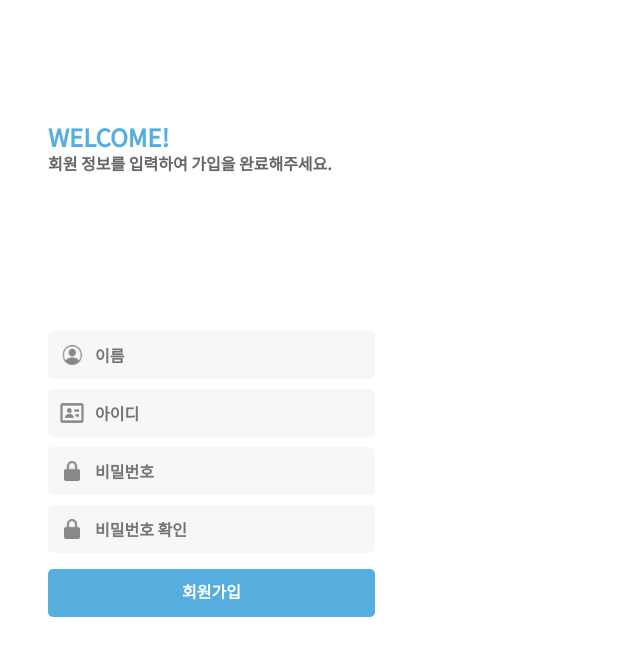
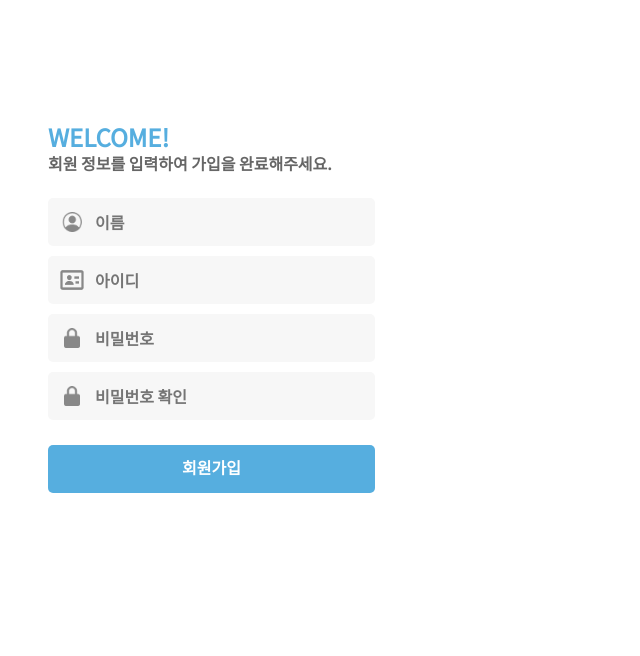
Before and after one commit to hyunseo-han/BaroBorrow_Hackerthon_Front, a React (Create React App) app: page /SignUp in a window 1280 px wide. Shown: the top 656 px of the page, without its empty margins (0-640 px from the left). Built offline with nearby package versions, Linux system fonts and the light colour scheme.

Commit message:
DOCS : css 수정

```diff
--- a/src/Start/SignUp.jsx
+++ b/src/Start/SignUp.jsx
@@ -56,7 +56,7 @@ const SignUpDiv = styled.div`
   width: 327px;
   height: 48px;
   left: 24px;
-  top: 278px;
+  top: 145px;
 
   background: #f7f7f7;
   border-radius: 5px;
@@ -69,7 +69,7 @@ const SignUpButton = styled.button`
   width: 327px;
   height: 48px;
   left: 24px;
-  top: 284px;
+  margin-top: 160px;
   background: #56aedf;
   border-radius: 5px;
   border: none;
```
